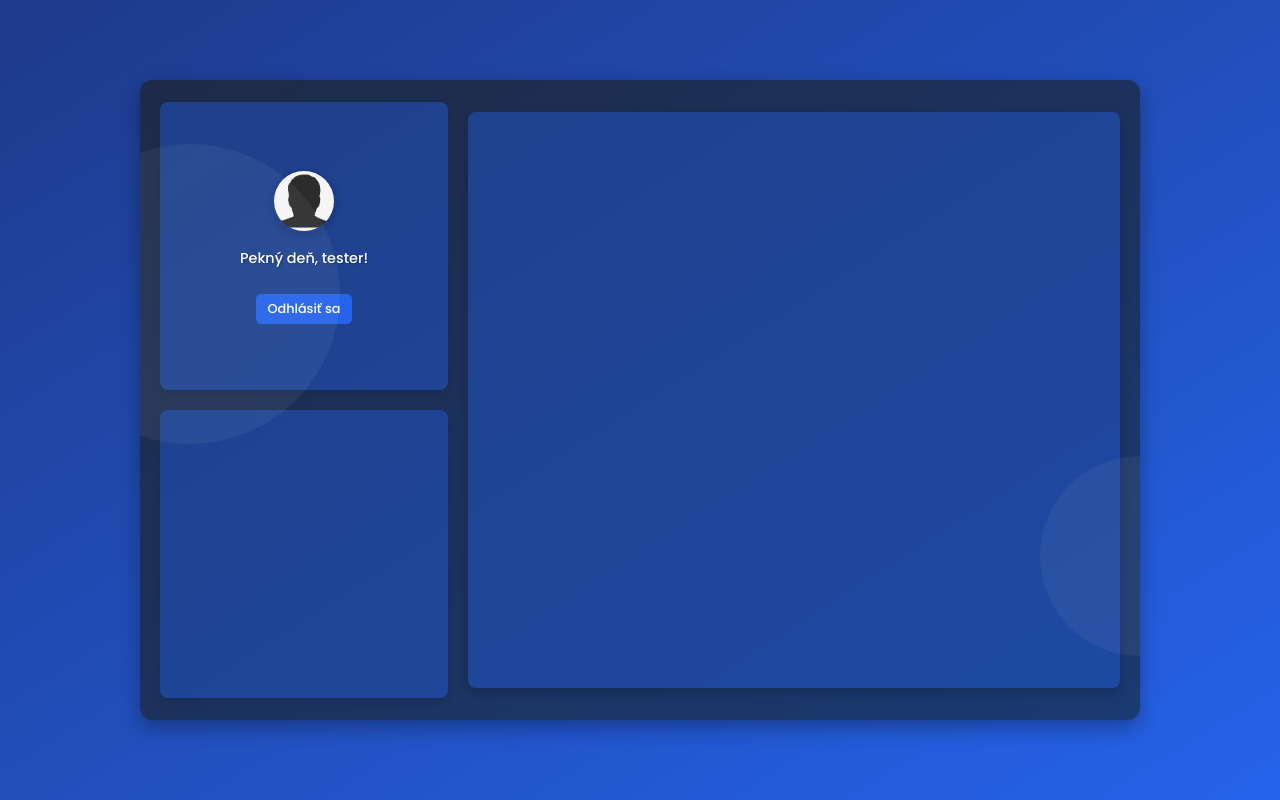
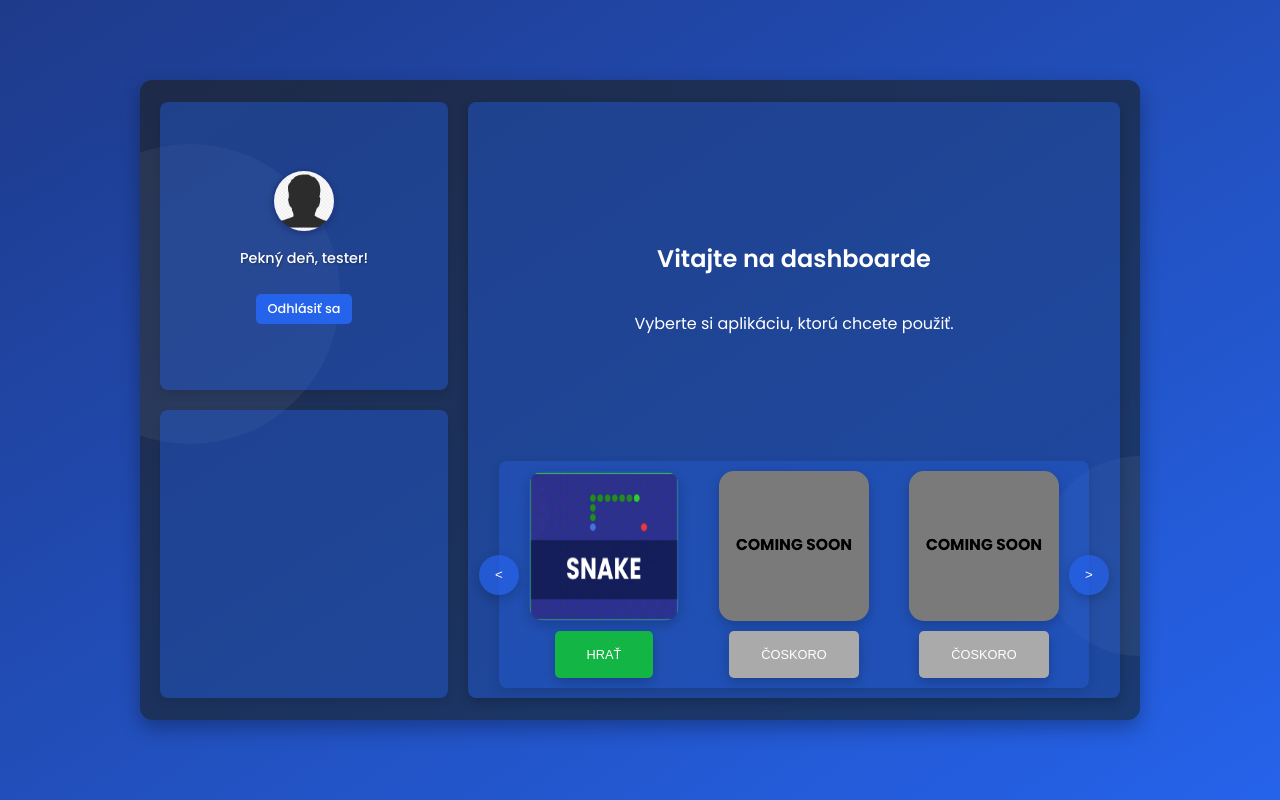
Before and after one commit to Montyssimo/monty, a plain HTML site: page dashboard.html in a window 1280 px wide. Drawn offline with Linux system fonts and the light colour scheme; no server answers; sample sign-in values are in the browser's storage.

Commit message:
dashboardupdate

```diff
--- a/dashboard.css
+++ b/dashboard.css
@@ -40,6 +40,7 @@ body, html {
     justify-content: center;
     align-items: center;
     transition: transform 0.3s ease-in-out, box-shadow 0.3s ease-in-out;
+    z-index: 1;
 }
 
 /* Efekt pri najazdení myšou */
@@ -63,6 +64,36 @@ body, html {
 .large-box {
     height: 90%;
     width: 100%;
+    display: flex;
+    flex-direction: column;
+    justify-content: space-between;
+    padding: 10px;
+    background: rgba(37, 99, 235, 0.4); /* Pôvodné pozadie */
+    border-radius: 8px;
+    box-shadow: 0 4px 12px rgba(0, 0, 0, 0.2); /* Pôvodný tieň */
+    overflow: hidden;
+}
+
+.main-content {
+    flex: 3; /* Horná časť boxu */
+    display: flex;
+    flex-direction: column;
+    justify-content: center;
+    align-items: center;
+    text-align: center;
+    padding: 20px;
+}
+
+.bottom-container {
+    flex: 1.5; /* Zvýšený pomer pre väčšiu výšku */
+    display: flex;
+    justify-content: center; /* Zarovnanie aplikácií na stred */
+    align-items: center; /* Vertikálne zarovnanie */
+    padding: 10px;
+    background: rgba(37, 99, 235, 0.3); /* Jemná priehľadnosť */
+    border-radius: 8px;
+    box-shadow: 0 4px 12px rgba(0, 0, 0, 0.1);
+    position: relative; /* Umožňuje pozíciu šípok */
 }
 
 /* Horný ľavý box s avatarom a pozdravom */
@@ -133,3 +164,82 @@ body, html {
     align-items: center;
     overflow: hidden; /* Zabráni pretečeniu obsahu */
 }
+
+.game-launcher {
+    display: flex;
+    flex-direction: column;
+    align-items: center;
+    justify-content: center;
+    gap: 10px; /* Odstup medzi logom a tlačidlom */
+    width: 150px; /* Pevná šírka pre konzistentnosť */
+    text-align: center;
+    margin: 0 20px; /* Priestor medzi aplikáciami */
+}
+
+.game-logo {
+    width: 150px; /* Rovnaká veľkosť pre všetky logá */
+    height: 150px;
+    border-radius: 15px; /* Jemné zaoblenie */
+    box-shadow: 0 4px 12px rgba(0, 0, 0, 0.2);
+}
+
+.launch-button {
+    background: #13b644;
+    color: #fff;
+    border: none;
+    padding: 16px 32px; /* Menšie tlačidlo */
+    border-radius: 5px;
+    cursor: pointer;
+    font-size: 0.8rem;
+    font-weight: 500;
+    transition: transform 0.3s ease, box-shadow 0.3s ease;
+    box-shadow: 0 4px 12px rgba(0, 0, 0, 0.2);
+}
+
+.launch-button:hover {
+    transform: scale(1.05);
+    box-shadow: 0 8px 20px rgba(0, 0, 0, 0.4);
+}
+
+.slider-arrow {
+    position: absolute; /* Fixuje šípky na okrajoch */
+    top: 50%; /* Vertikálne zarovná šípky */
+    transform: translateY(-50%); /* Posunie ich do stredu vertikálne */
+    background: rgba(37, 99, 235, 0.7); /* Farba šípok */
+    color: #fff;
+    border: none;
+    border-radius: 50%;
+    width: 40px;
+    height: 40px;
+    cursor: pointer;
+    display: flex;
+    align-items: center;
+    justify-content: center;
+    box-shadow: 0 4px 12px rgba(0, 0, 0, 0.2);
+    transition: transform 0.3s ease, box-shadow 0.3s ease;
+}
+
+.slider-arrow:hover {
+    box-shadow: 0 8px 20px rgba(0, 0, 0, 0.4);
+}
+
+.left-arrow {
+    left: -20px; /* Posunutie mierne mimo kontajneru naľavo */
+    }
+
+
+.right-arrow {
+    right: -20px; /* Posunutie mierne mimo kontajneru napravo */
+}
+
+.coming-soon {
+    background: #aaa; /* Neaktívne tlačidlo */
+    cursor: not-allowed;
+    border: none;
+    padding: 16px 32px; /* Menšie tlačidlo */
+    border-radius: 5px;
+    font-size: 0.8rem;
+    font-weight: 500;
+    transition: transform 0.3s ease, box-shadow 0.3s ease;
+    box-shadow: 0 4px 12px rgba(0, 0, 0, 0.2);
+}
--- a/dashboard.html
+++ b/dashboard.html
@@ -21,7 +21,34 @@
                 <div class="small-box"></div>
             </div>
             <div class="right-section">
-                <div class="large-box"></div>
+                <div class="large-box">
+                    <!-- Hlavný obsah veľkého boxu -->
+                    <div class="main-content">
+                        <h2>Vitajte na dashboarde</h2>
+                        <p>Vyberte si aplikáciu, ktorú chcete použiť.</p>
+                    </div>
+
+                    <!-- Nový spodný container -->
+                    <div class="bottom-container">
+                        <button class="slider-arrow left-arrow">&lt;</button>
+
+                            <div class="game-launcher">
+                                <img src="images/snakelogo.png" alt="Snake Game Logo" class="game-logo">
+                                <button class="launch-button" onclick="window.location.href='games/snake/snakegame.html'">HRAŤ</button>
+                            </div>
+                            <div class="game-launcher">
+                                <img src="images/comingsoon.png" alt="Coming Soon Logo" class="game-logo">
+                                <button class="launch-button coming-soon" disabled>ČOSKORO</button>
+                            </div>
+                            <div class="game-launcher">
+                                <img src="images/comingsoon.png" alt="Coming Soon Logo" class="game-logo">
+                                <button class="launch-button coming-soon" disabled>ČOSKORO</button>
+                            </div>
+
+
+                        <button class="slider-arrow right-arrow">&gt;</button>
+                    </div>
+                </div>
             </div>
         </div>
     </div>
--- a/dashboard.js
+++ b/dashboard.js
@@ -4,12 +4,11 @@ document.addEventListener('DOMContentLoaded', async () => {
 
     // ✅ 1. Overenie tokenu a presmerovanie
     if (!token && currentPage.endsWith('dashboard.html')) {
-        // Ak token neexistuje a sme na dashboard.html → presmeruj na index
         window.location.href = 'index.html';
+        return; // Ukončenie skriptu
     }
 
     if (token && currentPage.endsWith('index.html')) {
-        // Ak token existuje a sme na index.html → presmeruj na dashboard
         try {
             const response = await fetch('https://monty-88po.onrender.com/api/auth/dashboard', {
                 headers: {
@@ -19,6 +18,7 @@ document.addEventListener('DOMContentLoaded', async () => {
 
             if (response.ok) {
                 window.location.href = 'dashboard.html';
+                return; // Ukončenie skriptu
             } else {
                 localStorage.removeItem('token');
             }
@@ -27,6 +27,7 @@ document.addEventListener('DOMContentLoaded', async () => {
             localStorage.removeItem('token');
         }
     }
+
 
     // ✅ 2. Funkcia na odhlásenie
     const logoutButton = document.getElementById('logoutButton');
@@ -51,7 +52,10 @@ document.addEventListener('DOMContentLoaded', async () => {
 
             if (response.ok) {
                 const data = await response.json();
-                userGreeting.textContent = `Pekný deň, ${data.nickname || 'tester'}!`;
+                console.log('Dáta prijaté zo servera:', data); // Log odpovede
+
+                // Nastavenie pozdravu
+                userGreeting.textContent = `Pekný deň, ${data.nickname && data.nickname.trim() ? data.nickname : 'tester'}!`;
                 userAvatar.src = data.avatar || 'avatar.png';
             }
         } catch (error) {
```
Also changed, not shown: images/comingsoon.png (added), images/snakelogo.png (added).
